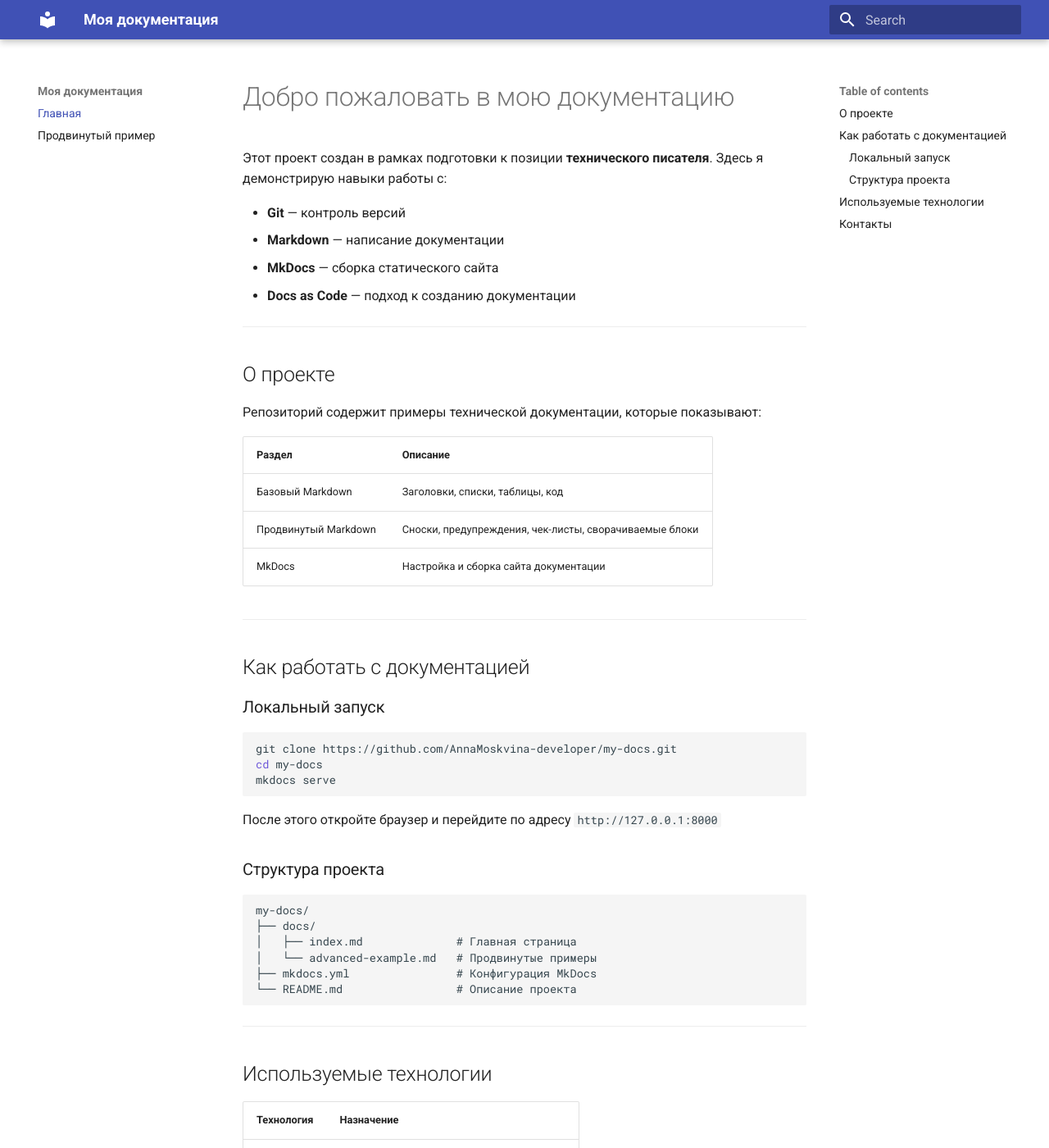
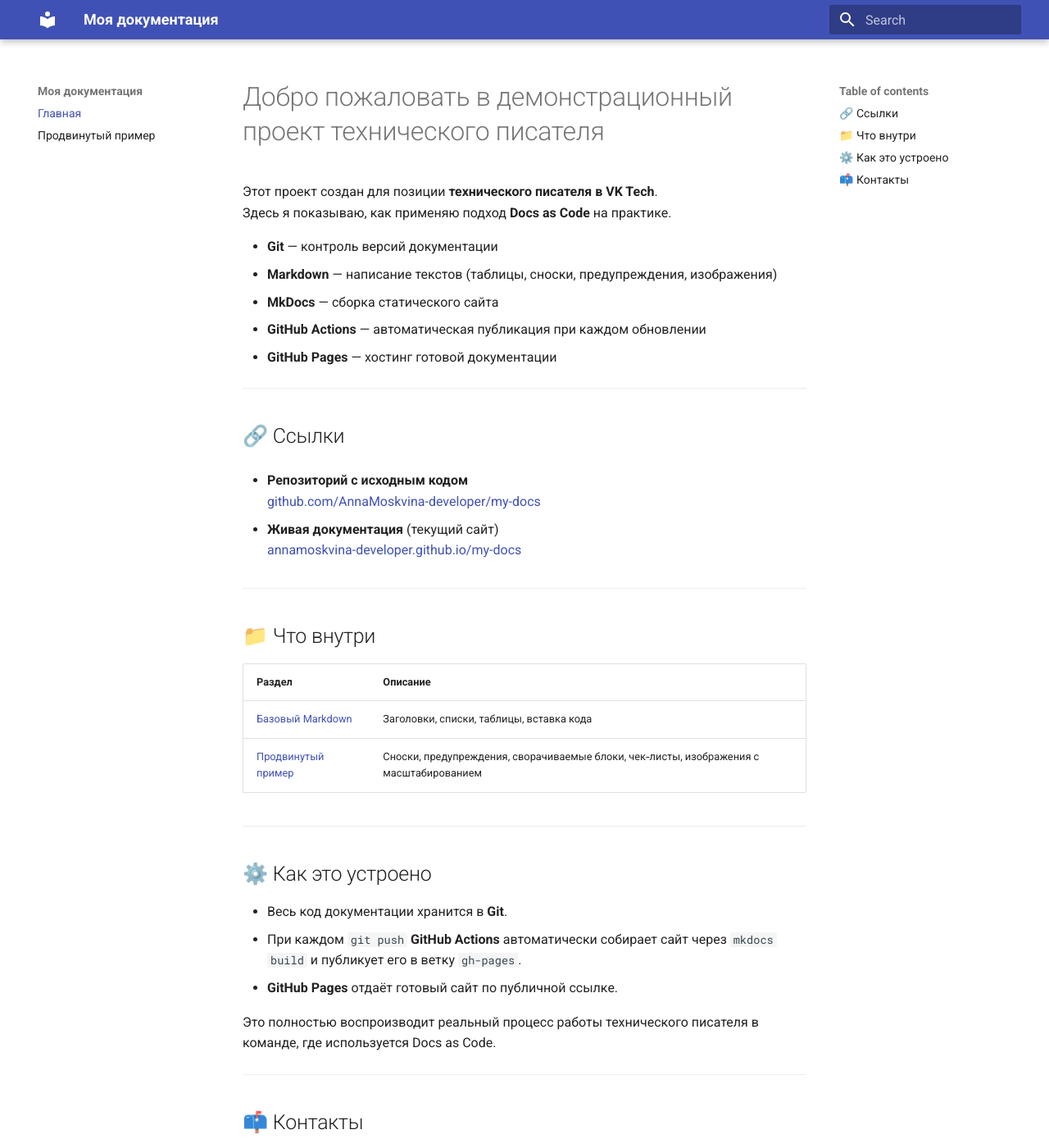
Before and after one commit to AnnaMoskvina-developer/my-docs, an MkDocs documentation site: the page built from docs/index.md, in a window 1280 px wide and 1400 px high. Shown: the whole window at 82% size. Built offline with MkDocs 1.6.1 and Material for MkDocs 9.7.7, drawn with Linux system fonts in a browser that asks for light colours; some of the changed text lies outside the part shown.

Commit message:
Обновить главную страницу и README: добавить акцент на Docs as Code и CI/CD

````diff
--- a/docs/index.md
+++ b/docs/index.md
@@ -1,67 +1,47 @@
-# Добро пожаловать в мою документацию
+# Добро пожаловать в демонстрационный проект технического писателя
 
-Этот проект создан в рамках подготовки к позиции **технического писателя**. Здесь я демонстрирую навыки работы с:
+Этот проект создан для позиции **технического писателя в VK Tech**.
+Здесь я показываю, как применяю подход **Docs as Code** на практике.
 
-- **Git** — контроль версий
-- **Markdown** — написание документации
+- **Git** — контроль версий документации
+- **Markdown** — написание текстов (таблицы, сноски, предупреждения, изображения)
 - **MkDocs** — сборка статического сайта
-- **Docs as Code** — подход к созданию документации
+- **GitHub Actions** — автоматическая публикация при каждом обновлении
+- **GitHub Pages** — хостинг готовой документации
 
 ---
 
-## О проекте
+## 🔗 Ссылки
 
-Репозиторий содержит примеры технической документации, которые показывают:
+- **Репозиторий с исходным кодом**
+  [github.com/AnnaMoskvina-developer/my-docs](https://github.com/AnnaMoskvina-developer/my-docs)
+
+- **Живая документация** (текущий сайт)
+  [annamoskvina-developer.github.io/my-docs](https://annamoskvina-developer.github.io/my-docs/)
+
+---
+
+## 📁 Что внутри
 
 | Раздел | Описание |
 |--------|----------|
-| Базовый Markdown | Заголовки, списки, таблицы, код |
-| Продвинутый Markdown | Сноски, предупреждения, чек-листы, сворачиваемые блоки |
-| MkDocs | Настройка и сборка сайта документации |
+| [Базовый Markdown](#) | Заголовки, списки, таблицы, вставка кода |
+| [Продвинутый пример](advanced-example/) | Сноски, предупреждения, сворачиваемые блоки, чек‑листы, изображения с масштабированием |
 
 ---
 
-## Как работать с документацией
+## ⚙️ Как это устроено
 
-### Локальный запуск
+- Весь код документации хранится в **Git**.
+- При каждом `git push` **GitHub Actions** автоматически собирает сайт через `mkdocs build` и публикует его в ветку `gh-pages`.
+- **GitHub Pages** отдаёт готовый сайт по публичной ссылке.
 
-```bash
-git clone https://github.com/AnnaMoskvina-developer/my-docs.git
-cd my-docs
-mkdocs serve
-```
-
-После этого откройте браузер и перейдите по адресу `http://127.0.0.1:8000`
-
-### Структура проекта
-
-```
-my-docs/
-├── docs/
-│   ├── index.md              # Главная страница
-│   └── advanced-example.md   # Продвинутые примеры
-├── mkdocs.yml                # Конфигурация MkDocs
-└── README.md                 # Описание проекта
-```
+Это полностью воспроизводит реальный процесс работы технического писателя в команде, где используется Docs as Code.
 
 ---
 
-## Используемые технологии
+## 📫 Контакты
 
-| Технология | Назначение |
-|------------|------------|
-| **Markdown** | Язык разметки для написания документации |
-| **Git** | Контроль версий |
-| **GitHub** | Хостинг репозитория |
-| **MkDocs** | Генератор статического сайта из Markdown |
-
----
-
-## Контакты
-
-По вопросам и предложениям:
-📧 **annmoskvina2014@gmail.com**
-
----
-
-*Документация обновляется регулярно*
+Анна Москвина
+📧 annmoskvina2014@gmail.com
+🐙 [GitHub](https://github.com/AnnaMoskvina-developer)
````
Also changed, not shown: README.md (+24 -7 lines).
